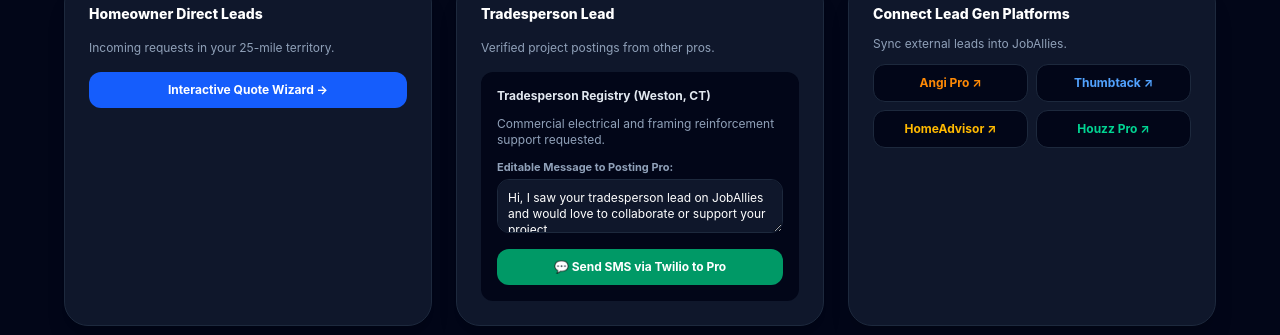
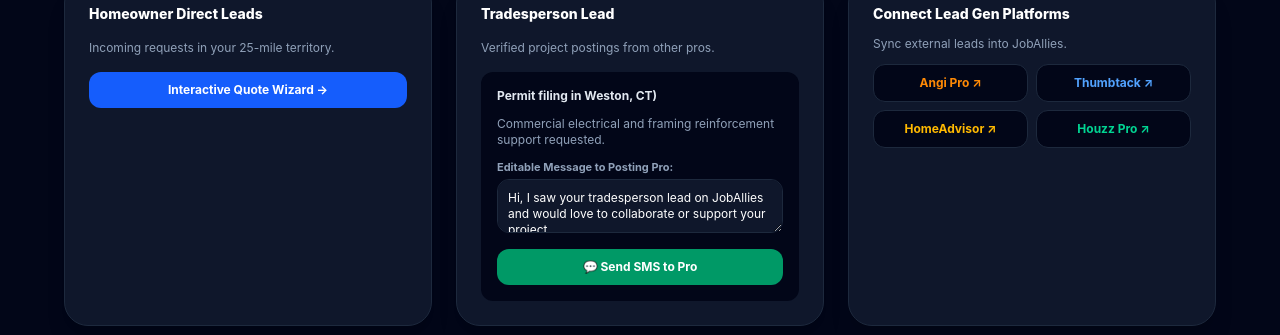
Before and after one commit to dberger111/joballies, a Next.js app: page /dashboard in a window 1280 px wide. Shown: the part 225-560 px from the top of the page. Built offline with nearby package versions, Linux system fonts and the light colour scheme.

Commit message:
Remove Twilio branding from button, display 30-day permit filing source jurisdiction

```diff
--- a/app/dashboard/page.tsx
+++ b/app/dashboard/page.tsx
@@ -49,7 +49,7 @@ export default function DashboardPage() {
   const leads: LeadItem[] = [
     {
       id: 'L-1',
-      source: 'Tradesperson Registry (Weston, CT)',
+      source: 'Permit filing in Weston, CT)',
       trade: userProfile.trade,
       town: userProfile.location,
       budget: '$4,500 – $8,000',
@@ -141,7 +141,7 @@ export default function DashboardPage() {
                     <textarea value={leadMessage} onChange={e => setLeadMessage(e.target.value)} className="w-full bg-slate-900 border border-slate-800 p-2.5 rounded-xl text-white text-xs" rows={2} />
                   </div>
                   <button onClick={() => sendTwilioSMS(l.clientPhone, leadMessage)} className="w-full bg-emerald-600 hover:bg-emerald-500 text-white font-bold py-2.5 rounded-xl transition">
-                    💬 Send SMS via Twilio to Pro
+                    💬 Send SMS to Pro
                   </button>
                 </div>
               ))}
```
